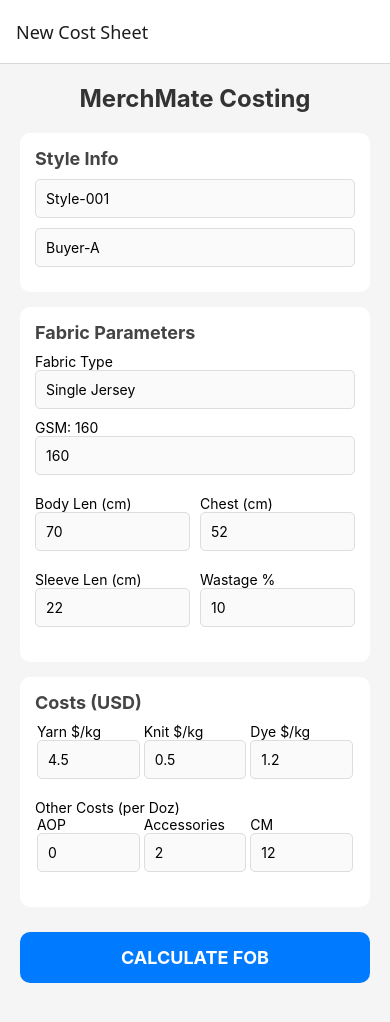
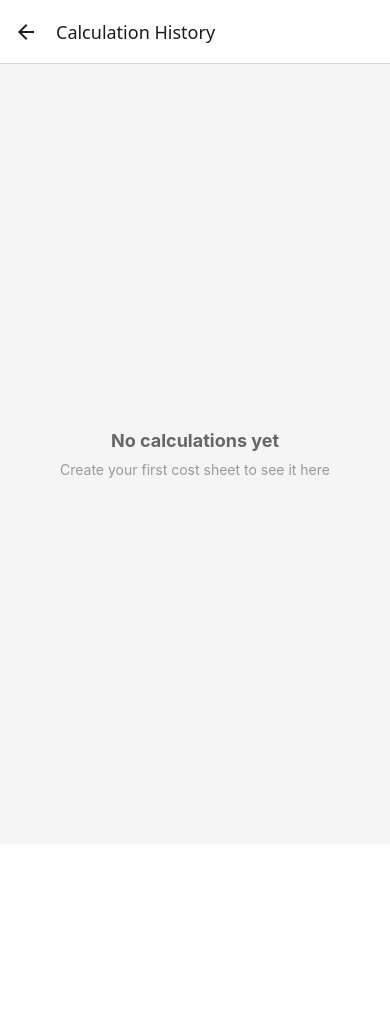
Before and after one commit to abdnoman001/MerchCost, a React Native app: screen /History in a window 390 px wide. Shown: the top 1022 px of the page. After the commit the page ends 844 px from the top, so only its background shows below. Built offline with nearby package versions, Linux system fonts and the light colour scheme.

Commit message:
- no backend with django . - integrated js logic for math - decimal is taking fine

```diff
--- a/App.js
+++ b/App.js
@@ -1,5 +1,6 @@
 import { NavigationContainer } from '@react-navigation/native';
 import { createStackNavigator } from '@react-navigation/stack';
+import HistoryScreen from './src/screens/HistoryScreen';
 import InputScreen from './src/screens/InputScreen';
 import ResultScreen from './src/screens/ResultScreen';
 
@@ -19,6 +20,11 @@
           component={ResultScreen}
           options={{ title: 'Cost Breakdown' }}
         />
+        <Stack.Screen
+          name="History"
+          component={HistoryScreen}
+          options={{ title: 'Calculation History' }}
+        />
       </Stack.Navigator>
     </NavigationContainer>
   );
--- a/app.json
+++ b/app.json
@@ -1,7 +1,7 @@
 {
   "expo": {
-    "name": "frontend",
-    "slug": "frontend",
+    "name": "MerchCost",
+    "slug": "merchcost",
     "version": "1.0.0",
     "orientation": "portrait",
     "icon": "./assets/icon.png",
--- a/package.json
+++ b/package.json
@@ -10,6 +10,7 @@
   },
   "dependencies": {
     "@expo/ngrok": "^4.1.3",
+    "@react-native-async-storage/async-storage": "^2.2.0",
     "@react-navigation/native": "^7.1.25",
     "@react-navigation/stack": "^7.6.12",
     "axios": "^1.13.2",
--- /dev/null
+++ b/src/screens/HistoryScreen.js
@@ -0,0 +1,142 @@
+import { useEffect, useState } from 'react';
+import { FlatList, StyleSheet, Text, TouchableOpacity, View } from 'react-native';
+import { getCostSheetHistory } from '../utils/calculations';
+
+const HistoryScreen = ({ navigation }) => {
+    const [history, setHistory] = useState([]);
+    const [loading, setLoading] = useState(true);
+
+    useEffect(() => {
+        loadHistory();
+
+        // Refresh history when screen comes into focus
+        const unsubscribe = navigation.addListener('focus', () => {
+            loadHistory();
+        });
+
+        return unsubscribe;
+    }, [navigation]);
+
+    const loadHistory = async () => {
+        setLoading(true);
+        const data = await getCostSheetHistory();
+        setHistory(data);
+        setLoading(false);
+    };
+
+    const formatDate = (isoString) => {
+        const date = new Date(isoString);
+        return date.toLocaleDateString() + ' ' + date.toLocaleTimeString();
+    };
+
+    const renderItem = ({ item }) => (
+        <TouchableOpacity
+            style={styles.card}
+            onPress={() => navigation.navigate('Result', {
+                breakdown: item.breakdown,
+                inputs: item.inputs
+            })}
+        >
+            <View style={styles.cardHeader}>
+                <Text style={styles.styleName}>{item.inputs.style_name}</Text>
+                <Text style={styles.fobPrice}>$ {item.breakdown.final_fob_per_pc}/pc</Text>
+            </View>
+            <View style={styles.cardBody}>
+                <Text style={styles.detailText}>Buyer: {item.inputs.buyer_name}</Text>
+                <Text style={styles.detailText}>Fabric: {item.inputs.fabric_type} {item.inputs.gsm}g</Text>
+                <Text style={styles.detailText}>Consumption: {item.breakdown.total_fabric_req_kg_doz} kg/dz</Text>
+            </View>
+            <Text style={styles.timestamp}>{formatDate(item.timestamp)}</Text>
+        </TouchableOpacity>
+    );
+
+    return (
+        <View style={styles.container}>
+            {loading ? (
+                <Text style={styles.loadingText}>Loading...</Text>
+            ) : history.length === 0 ? (
+                <View style={styles.emptyContainer}>
+                    <Text style={styles.emptyText}>No calculations yet</Text>
+                    <Text style={styles.emptySubText}>Create your first cost sheet to see it here</Text>
+                </View>
+            ) : (
+                <FlatList
+                    data={history}
+                    renderItem={renderItem}
+                    keyExtractor={(item) => item.id}
+                    contentContainerStyle={styles.listContent}
+                />
+            )}
+        </View>
+    );
+};
+
+const styles = StyleSheet.create({
+    container: {
+        flex: 1,
+        backgroundColor: '#f5f5f5',
+    },
+    listContent: {
+        padding: 15,
+    },
+    card: {
+        backgroundColor: '#fff',
+        borderRadius: 10,
+        padding: 15,
+        marginBottom: 15,
+        elevation: 2,
+    },
+    cardHeader: {
+        flexDirection: 'row',
+        justifyContent: 'space-between',
+        alignItems: 'center',
+        marginBottom: 10,
+    },
+    styleName: {
+        fontSize: 18,
+        fontWeight: 'bold',
+        color: '#333',
+    },
+    fobPrice: {
+        fontSize: 20,
+        fontWeight: 'bold',
+        color: '#007bff',
+    },
+    cardBody: {
+        marginBottom: 10,
+    },
+    detailText: {
+        fontSize: 14,
+        color: '#666',
+        marginBottom: 3,
+    },
+    timestamp: {
+        fontSize: 12,
+        color: '#999',
+        fontStyle: 'italic',
+    },
+    loadingText: {
+        textAlign: 'center',
+        marginTop: 50,
+        fontSize: 16,
+        color: '#666',
+    },
+    emptyContainer: {
+        flex: 1,
+        justifyContent: 'center',
+        alignItems: 'center',
+        padding: 20,
+    },
+    emptyText: {
+        fontSize: 18,
+        fontWeight: 'bold',
+        color: '#666',
+        marginBottom: 10,
+    },
+    emptySubText: {
+        fontSize: 14,
+        color: '#999',
+    },
+});
+
+export default HistoryScreen;
--- a/src/screens/InputScreen.js
+++ b/src/screens/InputScreen.js
@@ -1,6 +1,6 @@
-import axios from 'axios';
 import { useState } from 'react';
 import { ActivityIndicator, Alert, ScrollView, StyleSheet, Text, TextInput, TouchableOpacity, View } from 'react-native';
+import { calculateFOB, saveCostSheet } from '../utils/calculations';
 
 const InputScreen = ({ navigation }) => {
     const [loading, setLoading] = useState(false);
@@ -28,22 +28,55 @@
         setFormData({ ...formData, [name]: value });
     };
 
+    const handleNumericChange = (name, value) => {
+        // Allow empty string, just a minus sign, or ending with a decimal point
+        if (value === '' || value === '-' || value === '.' || /^-?\d*\.?\d*$/.test(value)) {
+            setFormData({ ...formData, [name]: value });
+        }
+    };
+
     const handleCalculate = async () => {
+        // Validate all numeric fields
+        const numericFields = [
+            'gsm', 'body_length', 'sleeve_length', 'chest_width', 'wastage_percent',
+            'yarn_price_per_kg', 'knitting_charge_per_kg', 'dyeing_charge_per_kg',
+            'aop_print_cost_per_doz', 'accessories_cost_per_doz', 'cm_cost_per_doz',
+            'commercial_cost_percent', 'profit_margin_percent'
+        ];
+
+        // Convert string values to numbers and validate
+        const cleanedData = { ...formData };
+        for (const field of numericFields) {
+            const value = formData[field];
+            if (value === '' || value === '-' || value === '.') {
+                Alert.alert("Invalid Input", `Please enter a valid number for all fields.`);
+                return;
+            }
+            const numValue = parseFloat(value);
+            if (isNaN(numValue)) {
+                Alert.alert("Invalid Input", `Please enter a valid number for all fields.`);
+                return;
+            }
+            cleanedData[field] = numValue;
+        }
+
         setLoading(true);
         try {
-            // Using USB Debugging (adb reverse)
-            const apiUrl = 'http://127.0.0.1:8000/api/cost-sheets/calculate/';
-            const response = await axios.post(apiUrl, formData);
+            // Calculate locally with cleaned numeric data
+            const breakdown = calculateFOB(cleanedData);
+
+            // Save to local storage
+            await saveCostSheet(cleanedData, breakdown);
 
             setLoading(false);
             navigation.navigate('Result', {
-                result: response.data,
-                inputs: formData
+                breakdown,
+                inputs: cleanedData
             });
         } catch (error) {
             setLoading(false);
             console.error(error);
-            Alert.alert("Error", "Failed to calculate. Check backend connection.");
+            Alert.alert("Error", "Calculation failed. Please check your inputs.");
         }
     };
 
@@ -72,30 +105,30 @@
                 <View style={styles.row}>
                     <TextInput
                         style={[styles.input, { flex: 1 }]}
-                        keyboardType="numeric"
+                        keyboardType="decimal-pad"
                         value={String(formData.gsm)}
-                        onChangeText={t => handleChange('gsm', Number(t))}
+                        onChangeText={t => handleNumericChange('gsm', t)}
                     />
                 </View>
 
                 <View style={styles.row}>
                     <View style={{ flex: 1, marginRight: 5 }}>
                         <Text>Body Len (cm)</Text>
-                        <TextInput style={styles.input} keyboardType="numeric" value={String(formData.body_length)} onChangeText={t => handleChange('body_length', Number(t))} />
+                        <TextInput style={styles.input} keyboardType="decimal-pad" value={String(formData.body_length)} onChangeText={t => handleNumericChange('body_length', t)} />
                     </View>
                     <View style={{ flex: 1, marginLeft: 5 }}>
                         <Text>Chest (cm)</Text>
-                        <TextInput style={styles.input} keyboardType="numeric" value={String(formData.chest_width)} onChangeText={t => handleChange('chest_width', Number(t))} />
+                        <TextInput style={styles.input} keyboardType="decimal-pad" value={String(formData.chest_width)} onChangeText={t => handleNumericChange('chest_width', t)} />
                     </View>
                 </View>
                 <View style={styles.row}>
                     <View style={{ flex: 1, marginRight: 5 }}>
                         <Text>Sleeve Len (cm)</Text>
-                        <TextInput style={styles.input} keyboardType="numeric" value={String(formData.sleeve_length)} onChangeText={t => handleChange('sleeve_length', Number(t))} />
+                        <TextInput style={styles.input} keyboardType="decimal-pad" value={String(formData.sleeve_length)} onChangeText={t => handleNumericChange('sleeve_length', t)} />
                     </View>
                     <View style={{ flex: 1, marginLeft: 5 }}>
                         <Text>Wastage %</Text>
-                        <TextInput style={styles.input} keyboardType="numeric" value={String(formData.wastage_percent)} onChangeText={t => handleChange('wastage_percent', Number(t))} />
+                        <TextInput style={styles.input} keyboardType="decimal-pad" value={String(formData.wastage_percent)} onChangeText={t => handleNumericChange('wastage_percent', t)} />
                     </View>
                 </View>
             </View>
@@ -105,15 +138,15 @@
                 <View style={styles.row}>
                     <View style={styles.col}>
                         <Text>Yarn $/kg</Text>
-                        <TextInput style={styles.input} keyboardType="numeric" value={String(formData.yarn_price_per_kg)} onChangeText={t => handleChange('yarn_price_per_kg', Number(t))} />
+                        <TextInput style={styles.input} keyboardType="decimal-pad" value={String(formData.yarn_price_per_kg)} onChangeText={t => handleNumericChange('yarn_price_per_kg', t)} />
                     </View>
                     <View style={styles.col}>
                         <Text>Knit $/kg</Text>
-                        <TextInput style={styles.input} keyboardType="numeric" value={String(formData.knitting_charge_per_kg)} onChangeText={t => handleChange('knitting_charge_per_kg', Number(t))} />
+                        <TextInput style={styles.input} keyboardType="decimal-pad" value={String(formData.knitting_charge_per_kg)} onChangeText={t => handleNumericChange('knitting_charge_per_kg', t)} />
                     </View>
                     <View style={styles.col}>
                         <Text>Dye $/kg</Text>
-                        <TextInput style={styles.input} keyboardType="numeric" value={String(formData.dyeing_charge_per_kg)} onChangeText={t => handleChange('dyeing_charge_per_kg', Number(t))} />
+                        <TextInput style={styles.input} keyboardType="decimal-pad" value={String(formData.dyeing_charge_per_kg)} onChangeText={t => handleNumericChange('dyeing_charge_per_kg', t)} />
                     </View>
                 </View>
 
@@ -121,15 +154,15 @@
                 <View style={styles.row}>
                     <View style={styles.col}>
                         <Text>AOP</Text>
-                        <TextInput style={styles.input} keyboardType="numeric" value={String(formData.aop_print_cost_per_doz)} onChangeText={t => handleChange('aop_print_cost_per_doz', Number(t))} />
+                        <TextInput style={styles.input} keyboardType="decimal-pad" value={String(formData.aop_print_cost_per_doz)} onChangeText={t => handleNumericChange('aop_print_cost_per_doz', t)} />
                     </View>
                     <View style={styles.col}>
                         <Text>Accessories</Text>
-                        <TextInput style={styles.input} keyboardType="numeric" value={String(formData.accessories_cost_per_doz)} onChangeText={t => handleChange('accessories_cost_per_doz', Number(t))} />
+                        <TextInput style={styles.input} keyboardType="decimal-pad" value={String(formData.accessories_cost_per_doz)} onChangeText={t => handleNumericChange('accessories_cost_per_doz', t)} />
                     </View>
                     <View style={styles.col}>
                         <Text>CM</Text>
-                        <TextInput style={styles.input} keyboardType="numeric" value={String(formData.cm_cost_per_doz)} onChangeText={t => handleChange('cm_cost_per_doz', Number(t))} />
+                        <TextInput style={styles.input} keyboardType="decimal-pad" value={String(formData.cm_cost_per_doz)} onChangeText={t => handleNumericChange('cm_cost_per_doz', t)} />
                     </View>
                 </View>
             </View>
@@ -137,6 +170,11 @@
             <TouchableOpacity style={styles.button} onPress={handleCalculate} disabled={loading}>
                 {loading ? <ActivityIndicator color="#fff" /> : <Text style={styles.buttonText}>CALCULATE FOB</Text>}
             </TouchableOpacity>
+
+            <TouchableOpacity style={styles.historyButton} onPress={() => navigation.navigate('History')}>
+                <Text style={styles.historyButtonText}>View History</Text>
+            </TouchableOpacity>
+
             <View style={{ height: 50 }} />
         </ScrollView>
     );
@@ -153,6 +191,8 @@
     col: { flex: 1, marginHorizontal: 2 },
     button: { backgroundColor: '#007bff', padding: 15, borderRadius: 10, alignItems: 'center', marginTop: 10 },
     buttonText: { color: '#fff', fontSize: 18, fontWeight: 'bold' },
+    historyButton: { backgroundColor: '#6c757d', padding: 12, borderRadius: 10, alignItems: 'center', marginTop: 10 },
+    historyButtonText: { color: '#fff', fontSize: 16, fontWeight: '600' },
 });
 
 export default InputScreen;
--- a/src/screens/ResultScreen.js
+++ b/src/screens/ResultScreen.js
@@ -3,8 +3,7 @@
 import { Linking, ScrollView, StyleSheet, Text, TextInput, TouchableOpacity, View } from 'react-native';
 
 const ResultScreen = ({ route }) => {
-    const { result, inputs } = route.params;
-    const breakdown = result.breakdown;
+    const { breakdown, inputs } = route.params;
 
     // Initial profit margin from inputs
     const [profitMargin, setProfitMargin] = useState(inputs.profit_margin_percent);
--- /dev/null
+++ b/src/utils/calculations.js
@@ -0,0 +1,118 @@
+/**
+ * FOB Calculation Logic
+ * Ported from Django backend to run locally in React Native
+ */
+import AsyncStorage from '@react-native-async-storage/async-storage';
+
+export const calculateFOB = (inputs) => {
+    const {
+        body_length,
+        sleeve_length,
+        chest_width,
+        gsm,
+        wastage_percent,
+        yarn_price_per_kg,
+        knitting_charge_per_kg,
+        dyeing_charge_per_kg,
+        aop_print_cost_per_doz,
+        accessories_cost_per_doz,
+        cm_cost_per_doz,
+        commercial_cost_percent,
+        profit_margin_percent,
+    } = inputs;
+
+    // Step A: Basic Consumption
+    // Formula: ((Body_Len + Sleeve_Len + 3cm_allowance) * (Chest + 3cm_allowance) * 2 * GSM * 12) / 10,000,000
+    const length_with_allowance = body_length + sleeve_length + 3.0;
+    const width_with_allowance = chest_width + 3.0;
+
+    const basic_consumption = (
+        length_with_allowance * width_with_allowance * 2 * gsm * 12
+    ) / 10000000.0;
+
+    // Step B: Total Fabric Req
+    // Basic Consumption + Wastage %
+    const total_fabric_req = basic_consumption * (1 + (wastage_percent / 100.0));
+
+    // Step C: Fabric Cost per Doz
+    // (Yarn Price + Knitting + Dyeing) * Total Fabric Req
+    const fabric_rate_per_kg = (
+        yarn_price_per_kg +
+        knitting_charge_per_kg +
+        dyeing_charge_per_kg
+    );
+    const fabric_cost_per_doz = fabric_rate_per_kg * total_fabric_req;
+
+    // Step D: Total Cost per Doz
+    // Fabric Cost + AOP + Accessories + CM
+    const total_cost_per_doz = (
+        fabric_cost_per_doz +
+        aop_print_cost_per_doz +
+        accessories_cost_per_doz +
+        cm_cost_per_doz
+    );
+
+    // Step E: Final FOB per Pc
+    // 1. Add Commercial Cost %
+    const cost_with_commercial = total_cost_per_doz * (1 + (commercial_cost_percent / 100.0));
+
+    // 2. Add Profit Margin %
+    const final_cost_with_profit = cost_with_commercial * (1 + (profit_margin_percent / 100.0));
+
+    // 3. Divide by 12 to get Price Per Piece
+    const fob_per_pc = final_cost_with_profit / 12.0;
+
+    return {
+        basic_consumption_kg_doz: parseFloat(basic_consumption.toFixed(4)),
+        total_fabric_req_kg_doz: parseFloat(total_fabric_req.toFixed(4)),
+        fabric_cost_per_doz: parseFloat(fabric_cost_per_doz.toFixed(2)),
+        total_cost_per_doz: parseFloat(total_cost_per_doz.toFixed(2)),
+        cost_with_commercial_per_doz: parseFloat(cost_with_commercial.toFixed(2)),
+        final_fob_per_pc: parseFloat(fob_per_pc.toFixed(2))
+    };
+};
+
+/**
+ * Save cost sheet to local storage
+ */
+export const saveCostSheet = async (inputs, breakdown) => {
+    try {
+        const costSheet = {
+            id: Date.now().toString(),
+            timestamp: new Date().toISOString(),
+            inputs,
+            breakdown
+        };
+
+        // Get existing history
+        const historyJson = await AsyncStorage.getItem('cost_sheets_history');
+        const history = historyJson ? JSON.parse(historyJson) : [];
+
+        // Add new entry at the beginning
+        history.unshift(costSheet);
+
+        // Keep only last 50 entries
+        const trimmedHistory = history.slice(0, 50);
+
+        // Save back
+        await AsyncStorage.setItem('cost_sheets_history', JSON.stringify(trimmedHistory));
+
+        return costSheet;
+    } catch (error) {
+        console.error('Error saving cost sheet:', error);
+        return null;
+    }
+};
+
+/**
+ * Get cost sheet history
+ */
+export const getCostSheetHistory = async () => {
+    try {
+        const historyJson = await AsyncStorage.getItem('cost_sheets_history');
+        return historyJson ? JSON.parse(historyJson) : [];
+    } catch (error) {
+        console.error('Error loading history:', error);
+        return [];
+    }
+};
```
Also changed, not shown: 1 other file (tests, documents, lock files or other folders).
